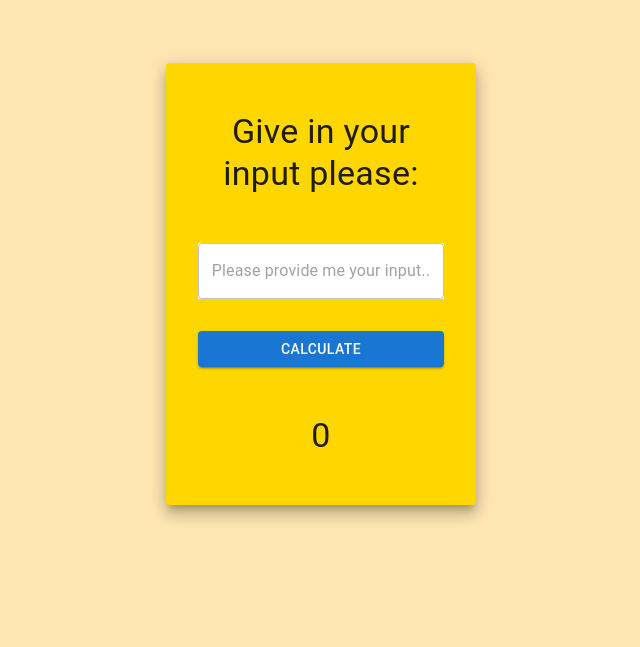
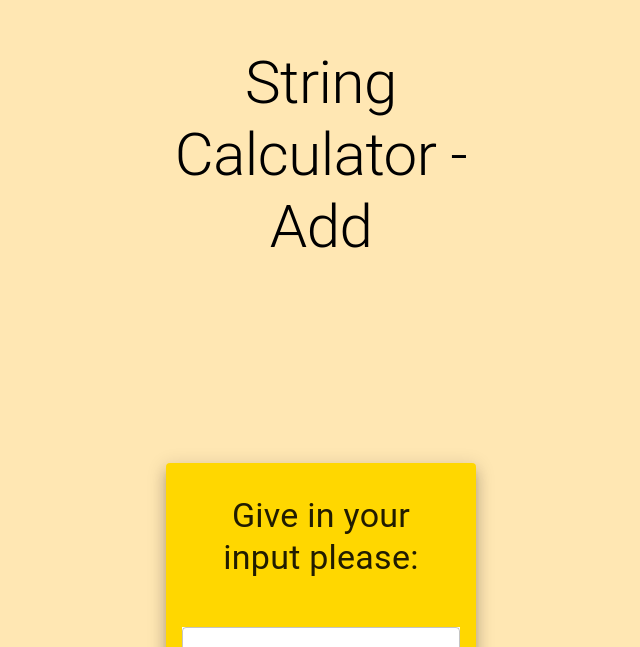
Before and after one commit to nitesh545/StringCalculator, a React (Create React App) app: page / in a window 1280 px wide. Shown: the part 153-800 px from the top of the page, without its empty margins (319-959 px from the left). Built offline with nearby package versions, Linux system fonts and the light colour scheme.

Commit message:
numbers less than 1001

```diff
--- a/src/App.js
+++ b/src/App.js
@@ -17,11 +17,10 @@ export function sum(inputString) {
 		inputString = inputString.replace(slc, '');
 	}
 	inputString = inputString.replace(/[\s,]+/g, delimiter);
-	console.log(inputString);
+
 	let numbers = inputString.split(delimiter).map((x) => parseInt(x));
-	console.log(numbers);
+	numbers = numbers.filter((x)=>x<=1000);
 	let negNumbers = numbers.filter((x) => x < 0);
-
 	let negNumbersString = negNumbers.join(', ');
 	if (negNumbers.length > 0) {
 		throw new Error(`negative numbers not allowed ${negNumbersString}`);
--- a/src/Components/InputCard.js
+++ b/src/Components/InputCard.js
@@ -7,17 +7,18 @@ export default function InputCard(props) {
 			<Container className='App' sx={{
 				display: 'flex',
 				flexDirection: 'column',
-				padding: '1rem',
+				// padding: '1rem',
 				width: '28vw',
 				justifyContent: 'center',
 				alignItems: 'center',
 				alignContent: 'center',
 			}}>
+				<Typography variant='h2' align='center' py={25}>String Calculator - Add</Typography>
 				<Card sx={{
 					display: 'flex',
 					flexDirection: 'column',
-					padding: '1rem',
-					mt: '25vh',
+					// padding: '1rem',
+					// mt: '5vh',
 					backgroundColor: '#FFD700',
 				}} elevation={10}>
 					<Typography variant="h4" p={4}>Give in your input please: </Typography>
```
Also changed, not shown: 2 other files (tests, documents, lock files or other folders).
